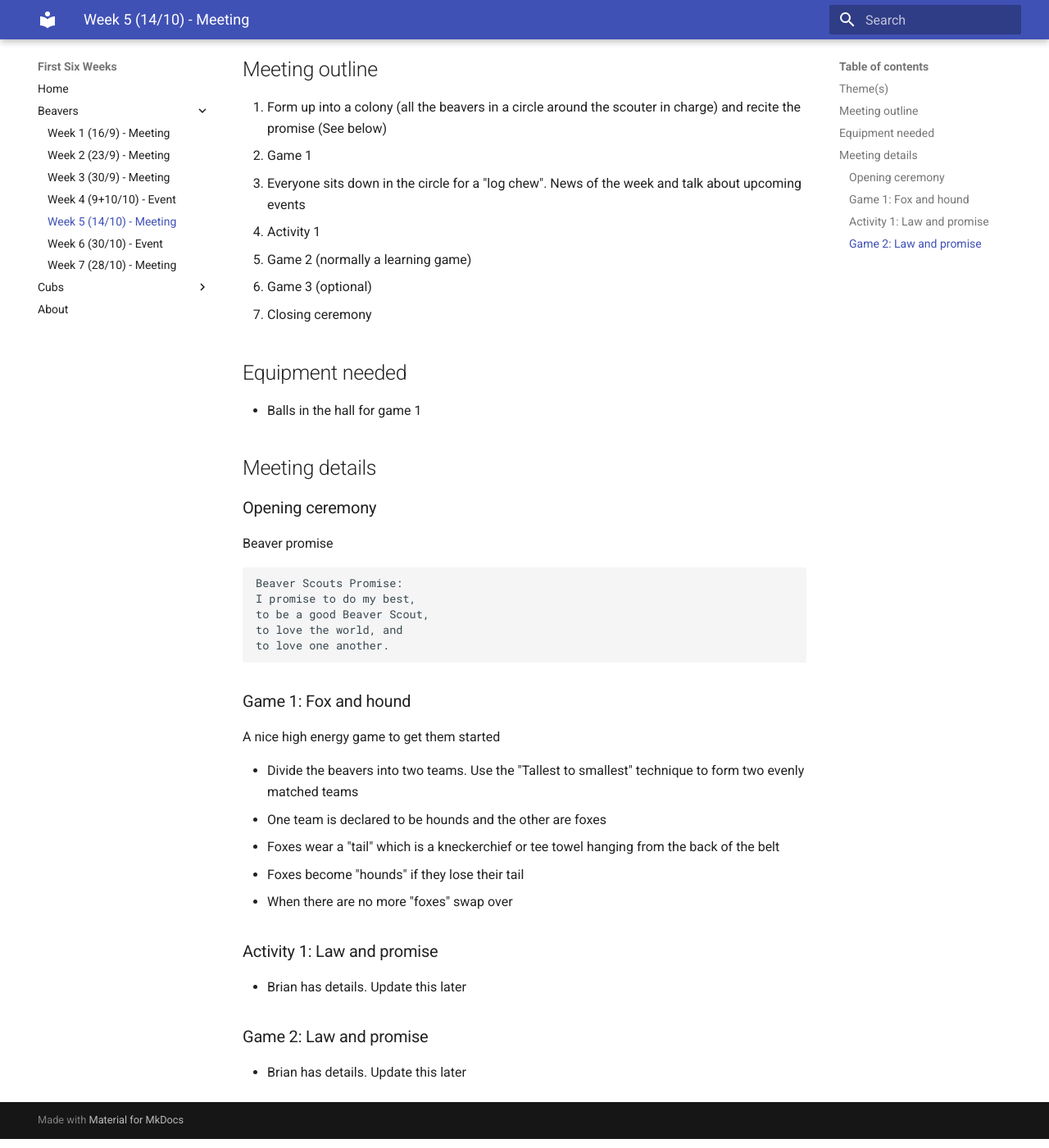
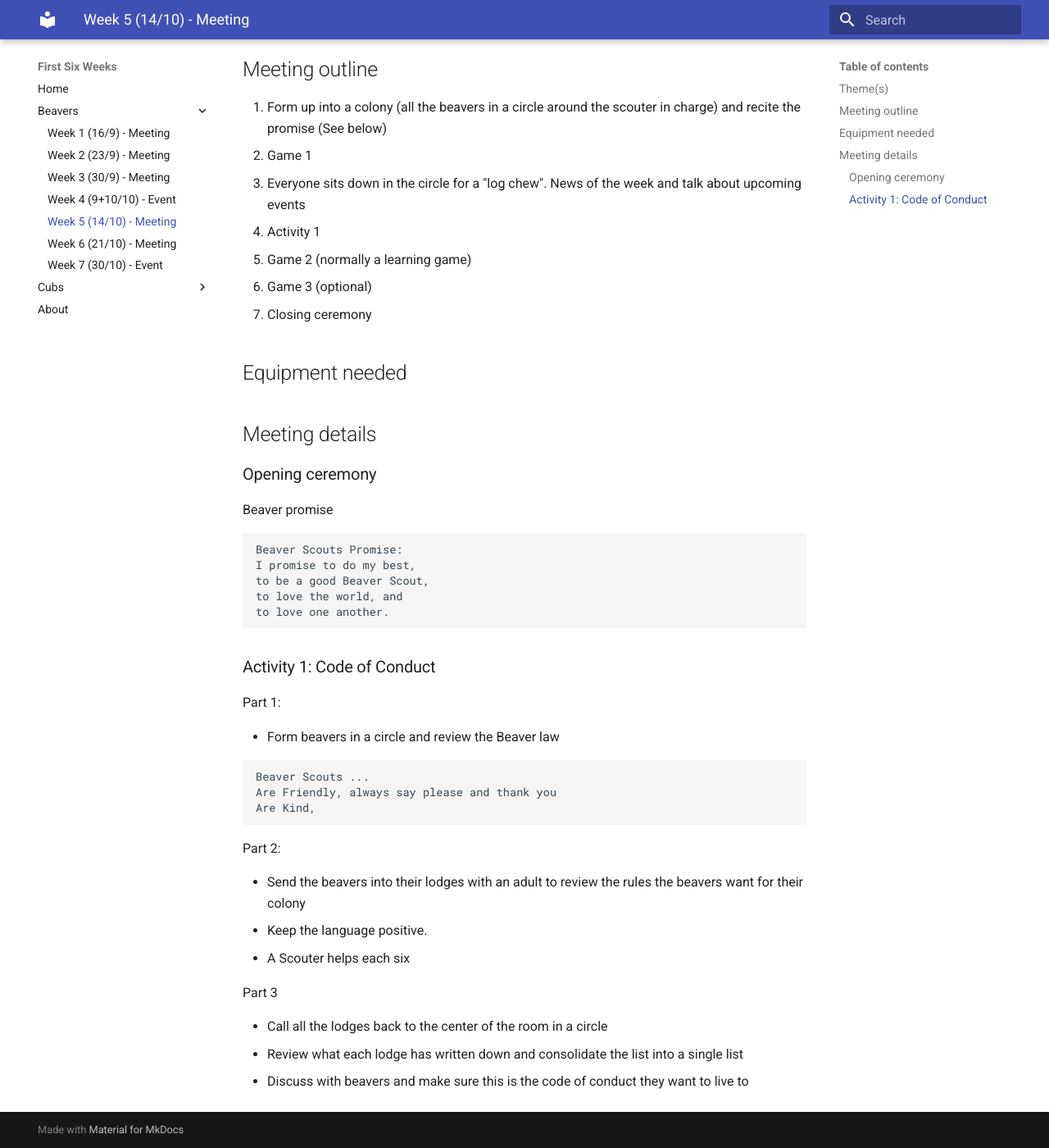
Before and after one commit to 14thgalway/first-six-weeks, an MkDocs documentation site: the page built from docs/beavers/week5.md, in a window 1280 px wide and 1400 px high, scrolled down 229 px. Shown: the whole window at 82% size. Built offline with MkDocs 1.6.1 and Material for MkDocs 9.7.7, drawn with Linux system fonts in a browser that asks for light colours.

Commit message:
Fix the dates

````diff
--- a/docs/beavers/week5.md
+++ b/docs/beavers/week5.md
@@ -1,7 +1,7 @@
 
 ## Theme(s)
 
-* Exploring the spices
+* Code of conduct
 
 ## Meeting outline
 
@@ -14,8 +14,6 @@
 1. Closing ceremony
 
 ## Equipment needed
-
-* Balls in the hall for game 1
 
 ## Meeting details
 
@@ -31,20 +29,26 @@ to love the world, and
 to love one another.
 ```
 
-### Game 1: Fox and hound
+### Activity 1: Code of Conduct
 
-A nice high energy game to get them started
+Part 1:
 
-* Divide the beavers into two teams. Use the "Tallest to smallest" technique to form two evenly matched teams
-* One team is declared to be hounds and the other are foxes
-* Foxes wear a "tail" which is a kneckerchief or tee towel hanging from the back of the belt
-* Foxes become "hounds" if they lose their tail
-* When there are no more "foxes" swap over
+* Form beavers in a circle and review the Beaver law
 
-### Activity 1: Law and promise
+```
+Beaver Scouts ...
+‍Are Friendly, always say please and thank you
+Are Kind,
+```
 
-* Brian has details. Update this later
+Part 2:
 
-### Game 2: Law and promise
+* Send the beavers into their lodges with an adult to review the rules the beavers want for their colony
+* Keep the language positive.
+* A Scouter helps each six
 
-* Brian has details. Update this later
+Part 3
+
+* Call all the lodges back to the center of the room in a circle
+* Review what each lodge has written down and consolidate the list into a single list
+* Discuss with beavers and make sure this is the code of conduct they want to live to
--- a/mkdocs.yml
+++ b/mkdocs.yml
@@ -8,16 +8,16 @@ nav:
     - Week 1 (16/9)  - Meeting: beavers/week1.md
     - Week 2 (23/9)  - Meeting: beavers/week2.md
     - Week 3 (30/9)  - Meeting: beavers/week3.md
-    - Week 4 (9+10/10) - Event:   beavers/week4.md
+    - Week 4 (9+10/10) - Event: beavers/week4.md
     - Week 5 (14/10) - Meeting: beavers/week5.md
-    - Week 6 (30/10) - Event:   beavers/week6.md
-    - Week 7 (28/10) - Meeting: beavers/week7.md
+    - Week 6 (21/10) - Meeting: beavers/week6.md
+    - Week 7 (30/10) - Event:   beavers/week7.md
   - Cubs:
     - Week 1 (16/9)  - Meeting: cubs/week1.md
     - Week 2 (23/9)  - Meeting: cubs/week2.md
     - Week 3 (30/9)  - Meeting: cubs/week3.md
-    - Week 4 (9+10/10) - Event:   cubs/week4.md
+    - Week 4 (9+10/10) - Event: cubs/week4.md
     - Week 5 (14/10) - Meeting: cubs/week5.md
-    - Week 6 (30/10) - Event:   cubs/week6.md
-    - Week 7 (28/10) - Meeting: cubs/week7.md
+    - Week 6 (21/10) - Meeting: cubs/week6.md
+    - Week 7 (30/10) - Event:   cubs/week7.md
   - About: about.md
````
Also changed, not shown: docs/index.md (+6 -4 lines).
